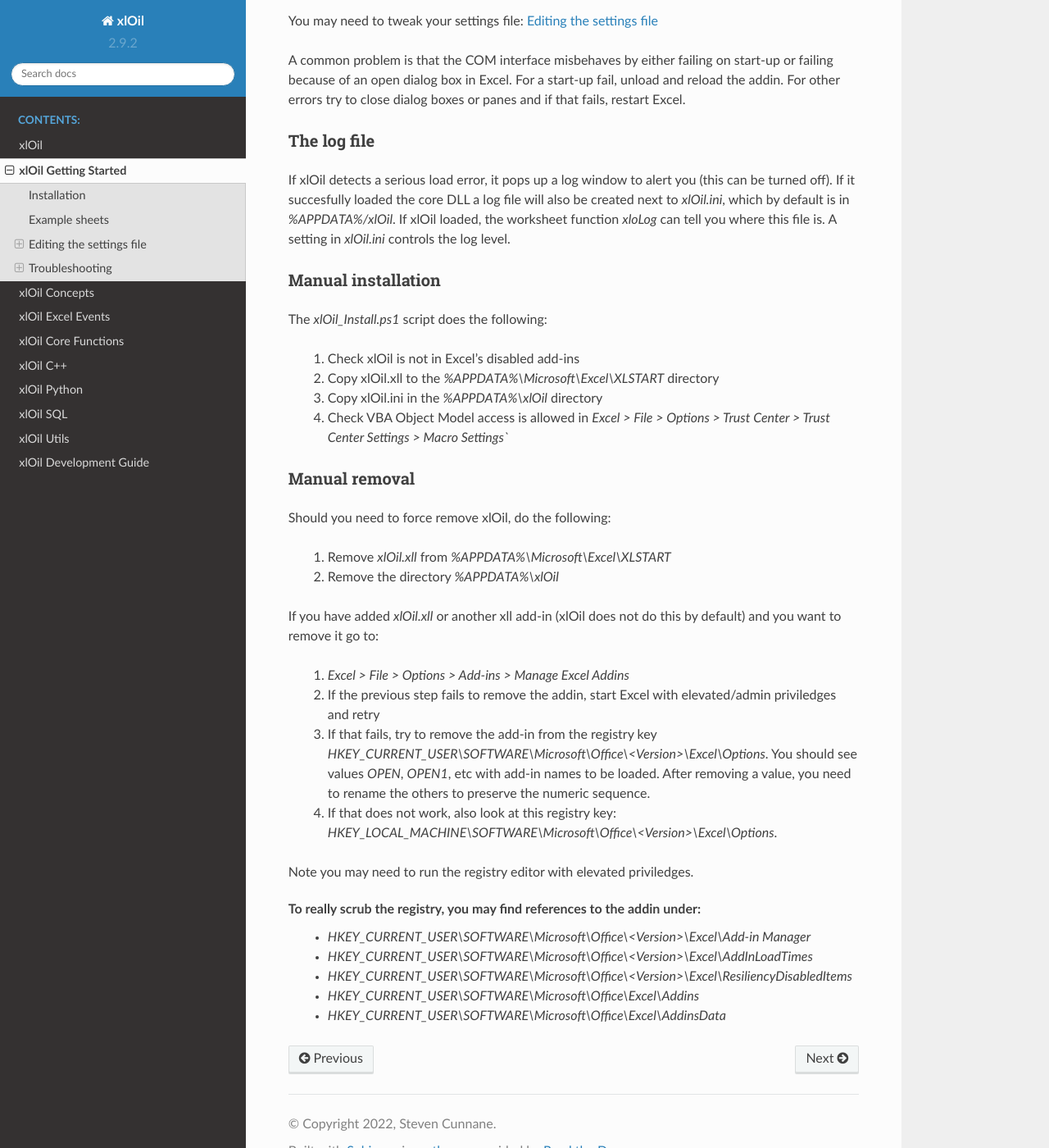
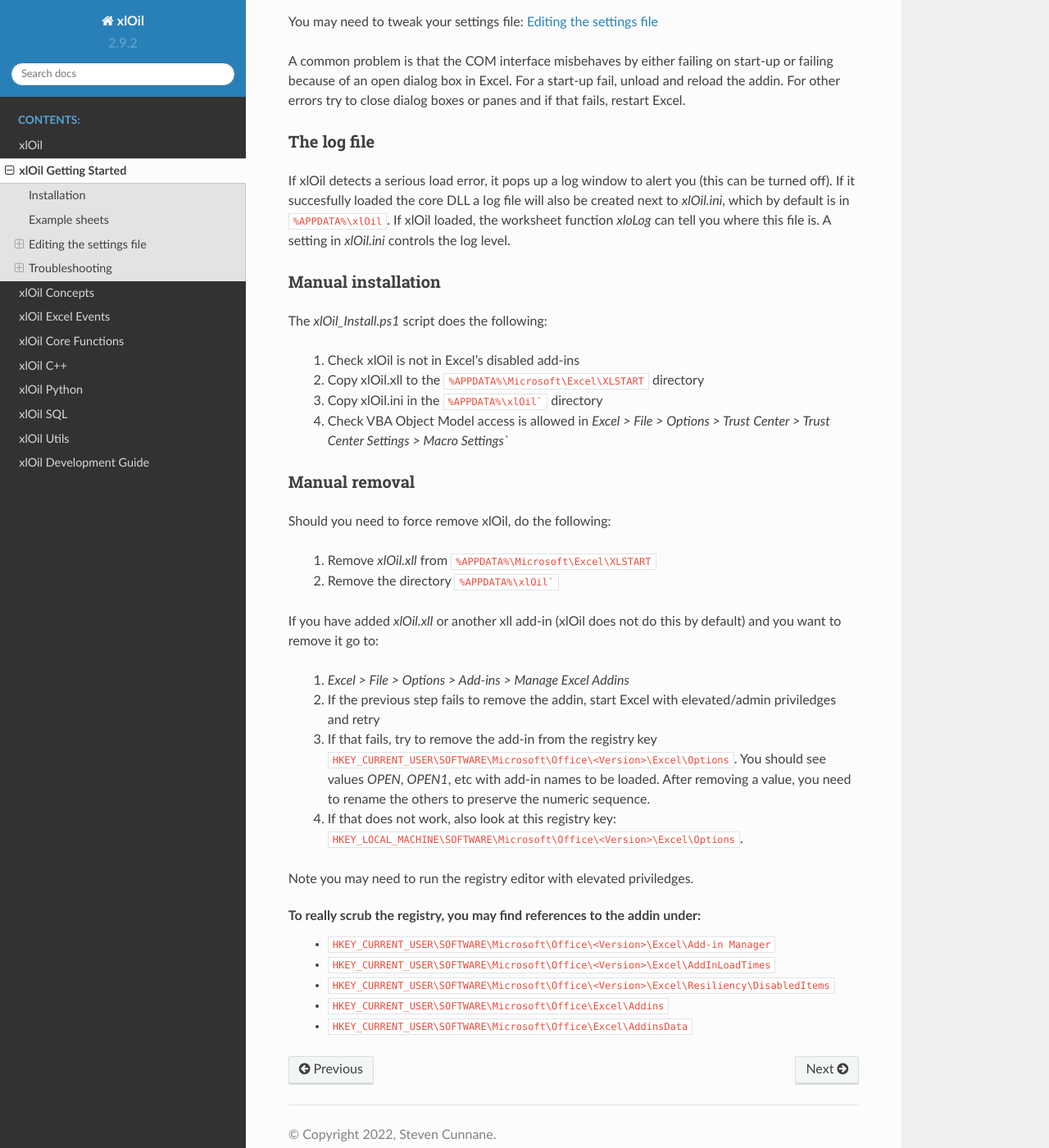
Before and after one commit to cunnane/xloil, a Sphinx documentation site: the page built from docs/source/GettingStarted.rst, in a window 1280 px wide and 1400 px high, scrolled down 1925 px. Shown: the whole window at 82% size. Built offline with Sphinx 7.4.7 and the Read the Docs theme 2.0.0, drawn with Linux system fonts in a browser that asks for light colours; the version number is read from the project's files by our own code; some of the changed text lies outside the part shown.

Commit message:
Change ReadTheDocs requirements to hopefully make it display correctly (known issue with newer docutils). Fix some emphasis elsewhere.

````diff
--- a/docs/requirements.txt
+++ b/docs/requirements.txt
@@ -1,3 +1,5 @@
 numpy
 numpydoc
 autodocsumm
+sphinx-rtd-theme
+docutils==0.16
--- a/docs/source/GettingStarted.rst
+++ b/docs/source/GettingStarted.rst
@@ -92,7 +92,7 @@
 
 In addition you can pull values from the registry by surrounding the registry
 path with angle brackets `<>`, for example,
-`<HKLM\SOFTWARE\Python\PythonCore\3.6\InstallPath\ExecutablePath>`.
+``<HKLM\SOFTWARE\Python\PythonCore\3.6\InstallPath\ExecutablePath>``.
 Leaving a trailing backslash `\\` in the registry path fetches the default
 value for that key.
 
@@ -110,7 +110,7 @@
 
 If xlOil detects a serious load error, it pops up a log window to alert you (this can
 be turned off). If it succesfully loaded the core DLL a log file will also be created
-next to `xlOil.ini`, which by default is in `%APPDATA%/xlOil`.  If xlOil loaded, the
+next to `xlOil.ini`, which by default is in ``%APPDATA%\xlOil``.  If xlOil loaded, the
 worksheet function `xloLog` can tell you where this file is.  A setting in `xlOil.ini`
 controls the log level.
 
@@ -120,8 +120,8 @@
 The `xlOil_Install.ps1` script does the following:
 
    1. Check xlOil is not in Excel's disabled add-ins
-   2. Copy xlOil.xll to the `%APPDATA%\\Microsoft\\Excel\\XLSTART` directory
-   3. Copy xlOil.ini in the `%APPDATA%\\xlOil` directory
+   2. Copy xlOil.xll to the ``%APPDATA%\Microsoft\Excel\XLSTART`` directory
+   3. Copy xlOil.ini in the ``%APPDATA%\xlOil``` directory
    4. Check VBA Object Model access is allowed in
       `Excel > File > Options > Trust Center > Trust Center Settings > Macro Settings``
 
@@ -131,8 +131,8 @@
 
 Should you need to force remove xlOil, do the following:
 
-   1. Remove *xlOil.xll* from `%APPDATA%\\Microsoft\\Excel\\XLSTART`
-   2. Remove the directory `%APPDATA%\\xlOil`
+   1. Remove *xlOil.xll* from ``%APPDATA%\Microsoft\Excel\XLSTART``
+   2. Remove the directory ``%APPDATA%\xlOil```
 
 If you have added *xlOil.xll* or another xll add-in (xlOil does not do this by default)
 and you want to remove it go to:
@@ -141,17 +141,17 @@
    2. If the previous step fails to remove the addin, start Excel with elevated/admin
       priviledges and retry
    3. If that fails, try to remove the add-in from the registry key
-      `HKEY_CURRENT_USER\\SOFTWARE\\Microsoft\\Office\\<Version>\\Excel\\Options`.
+      ``HKEY_CURRENT_USER\SOFTWARE\Microsoft\Office\<Version>\Excel\Options``.
       You should see values *OPEN*, *OPEN1*, etc with add-in names to be loaded. After removing
       a value, you need to rename the others to preserve the numeric sequence.
    4. If that does not work, also look at this registry key:
-      `HKEY_LOCAL_MACHINE\\SOFTWARE\\Microsoft\\Office\\<Version>\\Excel\\Options`.
+      ``HKEY_LOCAL_MACHINE\SOFTWARE\Microsoft\Office\<Version>\Excel\Options``.
 
 Note you may need to run the registry editor with elevated priviledges.
 
 To really scrub the registry, you may find references to the addin under:
-   * `HKEY_CURRENT_USER\\SOFTWARE\\Microsoft\\Office\\<Version>\\Excel\\Add-in Manager`
-   * `HKEY_CURRENT_USER\\SOFTWARE\\Microsoft\\Office\\<Version>\\Excel\\AddInLoadTimes`
-   * `HKEY_CURRENT_USER\\SOFTWARE\\Microsoft\\Office\\<Version>\\Excel\\Resiliency\DisabledItems`
-   * `HKEY_CURRENT_USER\\SOFTWARE\\Microsoft\\Office\\Excel\\Addins`
-   * `HKEY_CURRENT_USER\\SOFTWARE\\Microsoft\\Office\\Excel\\AddinsData`
+   * ``HKEY_CURRENT_USER\SOFTWARE\Microsoft\Office\<Version>\Excel\Add-in Manager``
+   * ``HKEY_CURRENT_USER\SOFTWARE\Microsoft\Office\<Version>\Excel\AddInLoadTimes``
+   * ``HKEY_CURRENT_USER\SOFTWARE\Microsoft\Office\<Version>\Excel\Resiliency\DisabledItems``
+   * ``HKEY_CURRENT_USER\SOFTWARE\Microsoft\Office\Excel\Addins``
+   * ``HKEY_CURRENT_USER\SOFTWARE\Microsoft\Office\Excel\AddinsData``
--- a/docs/source/index.rst
+++ b/docs/source/index.rst
@@ -1,6 +1,6 @@
 .. raw:: html
 
-	<iframe src="https://github.com/sponsors/cunnane/card" title="Sponsor xlOil" height="200" width="500" style="border: 0;"></iframe>
+	<iframe src="https://github.com/sponsors/cunnane/card" title="Sponsor xlOil" height="200" width="600" style="border: 0;"></iframe>
 
 xlOil documentation
 ===================
````
